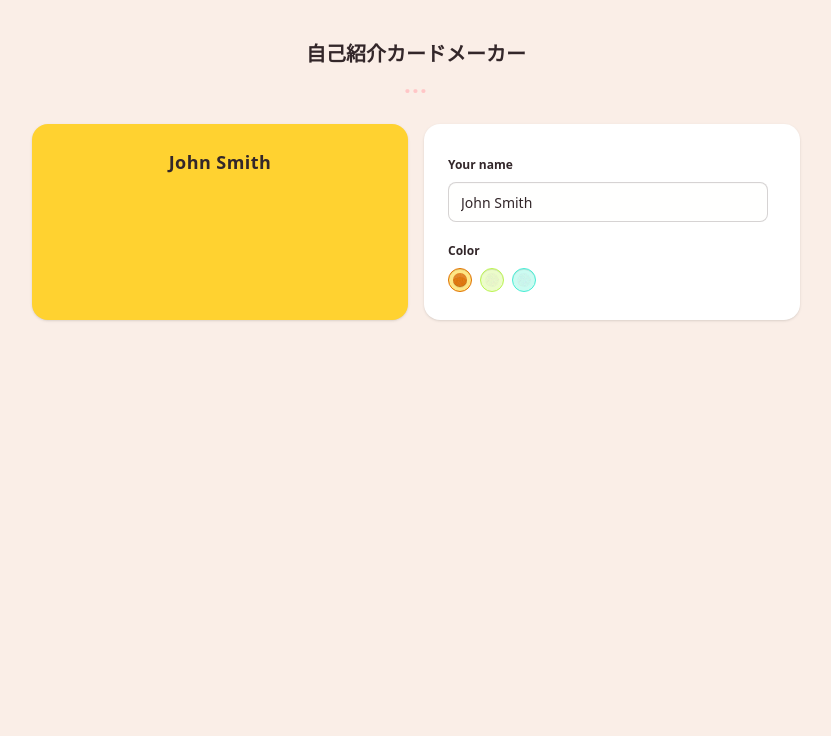
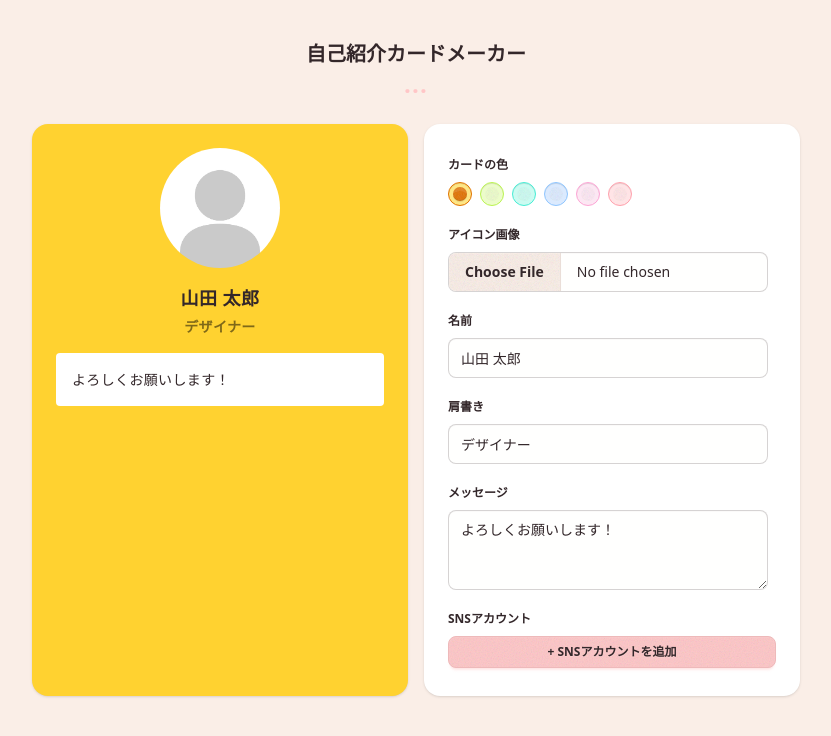
Before and after one commit to Kyo-page/profile-card-maker, a React (Vite) app: page / in a window 1280 px wide. Shown: the top 736 px of the page, without its empty margins (224-1055 px from the left). Built offline with nearby package versions, Linux system fonts and the light colour scheme.

Commit message:
feat: プロフィール機能の拡充
- カードの色追加
- アイコンアップロード機能追加
- 肩書き、メッセージ、SNSアカウント表示機能追加

```diff
--- a/package.json
+++ b/package.json
@@ -13,6 +13,7 @@
     "@tailwindcss/vite": "^4.1.18",
     "react": "^19.2.3",
     "react-dom": "^19.2.3",
+    "react-icons": "^5.5.0",
     "tailwindcss": "^4.1.18"
   },
   "devDependencies": {
--- a/src/App.tsx
+++ b/src/App.tsx
@@ -1,11 +1,19 @@
 import { useState } from "react";
 import { PreviewCard } from "./components/PreviewCard";
 import { CardEditor } from "./components/CardEditor";
-import type { CardColor } from "./type";
+import type { CardColor, SNS } from "./type";
+import defaultImageUrl from "./img/default-avatar.jpg";
 
 function App() {
-    const [name, setName] = useState("John Smith");
     const [color, setColor] = useState<CardColor>("amber");
+    const [image, setImage] = useState<string>(defaultImageUrl);
+    const [name, setName] = useState("山田 太郎");
+    const [title, setTitle] = useState("デザイナー");
+    const [message, setMessage] = useState("よろしくお願いします！");
+    const [snsAccounts, setSnsAccounts] = useState<SNS[]>([]);
+
+    const cardData = { color, image, name, title, message, snsAccounts };
+    const setters = { setColor, setImage, setName, setTitle, setMessage, setSnsAccounts };
 
     return (
         <>
@@ -13,8 +21,8 @@ function App() {
                 <h1 className="text-xl font-bold text-center">自己紹介カードメーカー</h1>
                 <div className="text-2xl font-bold text-center tracking-wider mb-6 text-secondary">...</div>
                 <div className="flex gap-4">
-                    <PreviewCard name={name} color={color} />
-                    <CardEditor name={name} setName={setName} color={color} setColor={setColor} />
+                    <PreviewCard {...cardData} />
+                    <CardEditor {...cardData} {...setters} />
                 </div>
             </div>
         </>
--- a/src/components/CardEditor.tsx
+++ b/src/components/CardEditor.tsx
@@ -1,23 +1,34 @@
-import type { EditorProps } from "../type";
+import type { EditorProps, SNS } from "../type";
+import { type ChangeEvent } from "react";
 
-export const CardEditor = ({ name, setName, color, setColor }: EditorProps) => {
+export const CardEditor = ({
+    color,
+    setColor,
+    setImage,
+    name,
+    setName,
+    title,
+    setTitle,
+    message,
+    setMessage,
+    snsAccounts,
+    setSnsAccounts,
+}: EditorProps) => {
+    const handleImageChange = (e: ChangeEvent<HTMLInputElement>) => {
+        const file = e.target.files?.[0];
+        if (file) {
+            const imageUrl = URL.createObjectURL(file);
+            setImage(imageUrl);
+        }
+    };
+
     return (
         <>
             <div className="card w-full bg-white shadow-sm">
                 <div className="card-body">
                     <fieldset className="fieldset">
-                        <legend className="fieldset-legend">Your name</legend>
-                        <input
-                            type="text"
-                            className="input"
-                            placeholder="Type here"
-                            value={name}
-                            onChange={(e) => setName(e.target.value)}
-                        />
-                    </fieldset>
-                    <fieldset className="fieldset">
-                        <legend className="fieldset-legend">Color</legend>
-                        <div className="flex gap-2">
+                        <legend className="fieldset-legend">カードの色</legend>
+                        <div className="flex flex-wrap gap-2">
                             {/* Amber */}
                             <input
                                 type="radio"
@@ -44,6 +55,107 @@ export const CardEditor = ({ name, setName, color, setColor }: EditorProps) => {
                                 onChange={() => setColor("teal")}
                                 className="radio bg-teal-100 border-teal-300 checked:bg-teal-200 checked:text-teal-600 checked:border-teal-600"
                             />
+
+                            {/* Blue */}
+                            <input
+                                type="radio"
+                                name="color-group"
+                                checked={color === "blue"}
+                                onChange={() => setColor("blue")}
+                                className="radio bg-blue-100 border-blue-300 checked:bg-blue-200 checked:text-blue-600 checked:border-blue-600"
+                            />
+
+                            {/* Pink */}
+                            <input
+                                type="radio"
+                                name="color-group"
+                                checked={color === "pink"}
+                                onChange={() => setColor("pink")}
+                                className="radio bg-pink-100 border-pink-300 checked:bg-pink-200 checked:text-pink-600 checked:border-pink-600"
+                            />
+
+                            {/* Rose */}
+                            <input
+                                type="radio"
+                                name="color-group"
+                                checked={color === "rose"}
+                                onChange={() => setColor("rose")}
+                                className="radio bg-rose-100 border-rose-300 checked:bg-rose-200 checked:text-rose-600 checked:border-rose-600"
+                            />
+                        </div>
+                    </fieldset>
+                    <fieldset className="fieldset">
+                        <legend className="fieldset-legend">アイコン画像</legend>
+                        <input type="file" accept="image/*" onChange={handleImageChange} className="file-input" />
+                    </fieldset>
+                    <fieldset className="fieldset">
+                        <legend className="fieldset-legend">名前</legend>
+                        <input type="text" className="input" value={name} onChange={(e) => setName(e.target.value)} />
+                    </fieldset>
+                    <fieldset className="fieldset">
+                        <legend className="fieldset-legend">肩書き</legend>
+                        <input type="text" className="input" value={title} onChange={(e) => setTitle(e.target.value)} />
+                    </fieldset>
+                    <fieldset className="fieldset">
+                        <legend className="fieldset-legend">メッセージ</legend>
+                        <textarea className="textarea" value={message} onChange={(e) => setMessage(e.target.value)} />
+                    </fieldset>
+                    <fieldset className="fieldset">
+                        <legend className="fieldset-legend">SNSアカウント</legend>
+                        <div className="space-y-2">
+                            {snsAccounts.map((sns, index) => (
+                                <div key={index} className="flex gap-2 items-center">
+                                    <select
+                                        className="select flex-1"
+                                        value={sns.type}
+                                        onChange={(e) => {
+                                            const newAccounts = [...snsAccounts];
+                                            newAccounts[index] = {
+                                                ...newAccounts[index],
+                                                type: e.target.value as SNS["type"],
+                                            };
+                                            setSnsAccounts(newAccounts);
+                                        }}
+                                    >
+                                        <option value="X">X (Twitter)</option>
+                                        <option value="GitHub">GitHub</option>
+                                        <option value="Instagram">Instagram</option>
+                                    </select>
+                                    <input
+                                        type="text"
+                                        className="input flex-1"
+                                        placeholder="アカウントID"
+                                        value={sns.id}
+                                        onChange={(e) => {
+                                            const newAccounts = [...snsAccounts];
+                                            newAccounts[index] = {
+                                                ...newAccounts[index],
+                                                id: e.target.value,
+                                            };
+                                            setSnsAccounts(newAccounts);
+                                        }}
+                                    />
+                                    <button
+                                        type="button"
+                                        className="btn btn-sm btn-neutral-300"
+                                        onClick={() => {
+                                            const newAccounts = snsAccounts.filter((_, i) => i !== index);
+                                            setSnsAccounts(newAccounts);
+                                        }}
+                                    >
+                                        削除
+                                    </button>
+                                </div>
+                            ))}
+                            <button
+                                type="button"
+                                className="btn btn-sm btn-secondary w-full"
+                                onClick={() => {
+                                    setSnsAccounts([...snsAccounts, { type: "X", id: "" }]);
+                                }}
+                            >
+                                + SNSアカウントを追加
+                            </button>
                         </div>
                     </fieldset>
                 </div>
--- a/src/components/PreviewCard.tsx
+++ b/src/components/PreviewCard.tsx
@@ -1,17 +1,41 @@
 import type { PreviewProps } from "../type";
+import { FaXTwitter, FaGithub, FaInstagram } from "react-icons/fa6";
 
 const bgColors = {
     amber: "bg-amber-300",
     lime: "bg-lime-300",
     teal: "bg-teal-300",
+    blue: "bg-blue-300",
+    pink: "bg-pink-300",
+    rose: "bg-rose-300",
 };
 
-export const PreviewCard = ({ name, color }: PreviewProps) => {
+export const PreviewCard = ({ color, image, name, title, message, snsAccounts }: PreviewProps) => {
     return (
         <>
             <div className={`card w-full shadow-sm ${bgColors[color]}`}>
-                <div className="card-body">
-                    <div className="text-center text-lg font-bold tracking-wide">{name}</div>
+                <div className="card-body items-center gap-4">
+                    <img src={image} className="rounded-full max-w-30" />
+                    <div className="space-y-1">
+                        <div className="text-center text-lg font-bold tracking-wide">{name}</div>
+                        <div className="text-center text-black/50 font-bold tracking-wide">{title}</div>
+                    </div>
+                    <div className="bg-white w-full whitespace-pre-wrap rounded p-4 tracking-wide">{message}</div>
+                    <div className="flex items-center gap-2">
+                        <div className="mt-4 flex flex-wrap justify-center gap-2">
+                            {snsAccounts.map((sns, index) => (
+                                <div
+                                    key={index}
+                                    className="flex items-center gap-1 text-sm bg-black/60 mix-blend-multiply text-white py-1 px-2 rounded"
+                                >
+                                    {sns.type === "X" && <FaXTwitter />}
+                                    {sns.type === "GitHub" && <FaGithub />}
+                                    {sns.type === "Instagram" && <FaInstagram />}
+                                    <span>{sns.id}</span>
+                                </div>
+                            ))}
+                        </div>
+                    </div>
                 </div>
             </div>
         </>
```
Also changed, not shown: src/type.ts (+19 -9 lines), src/img/default-avatar.jpg (added), 1 other file (tests, documents, lock files or other folders).
